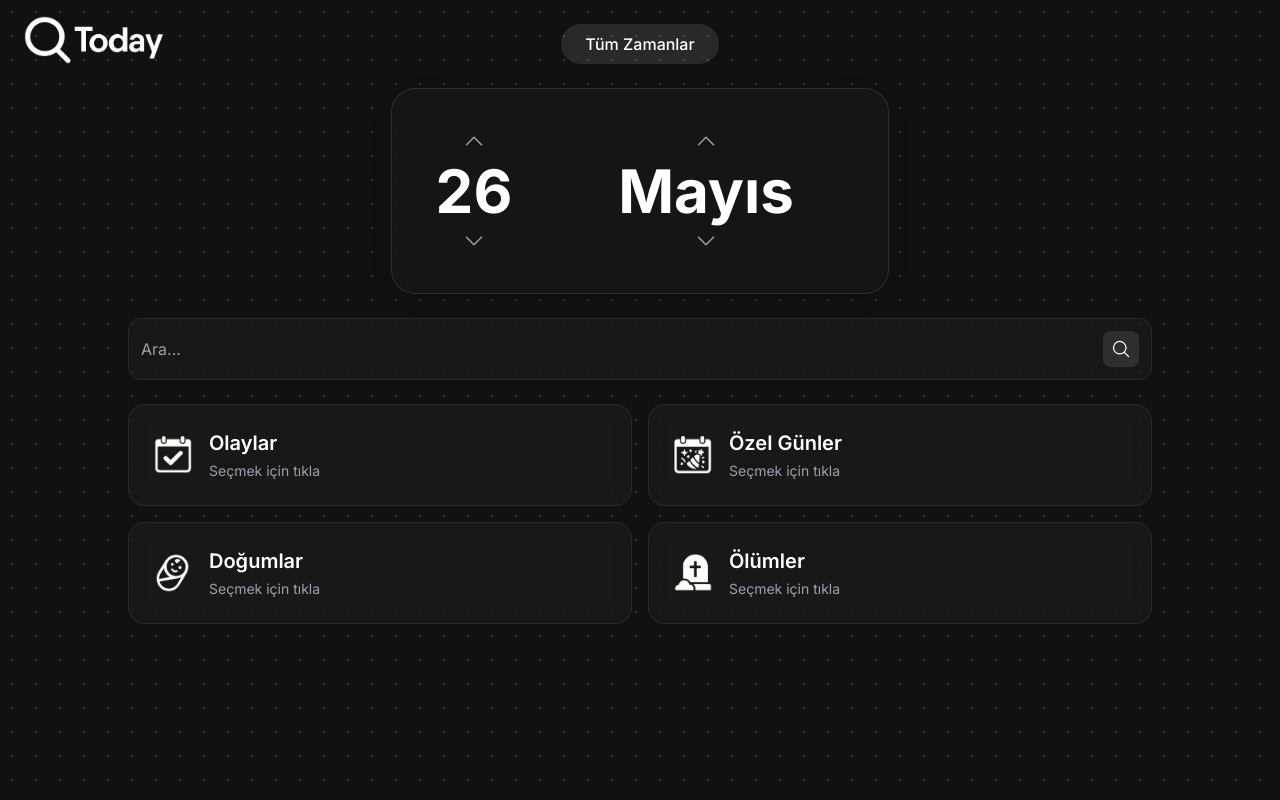
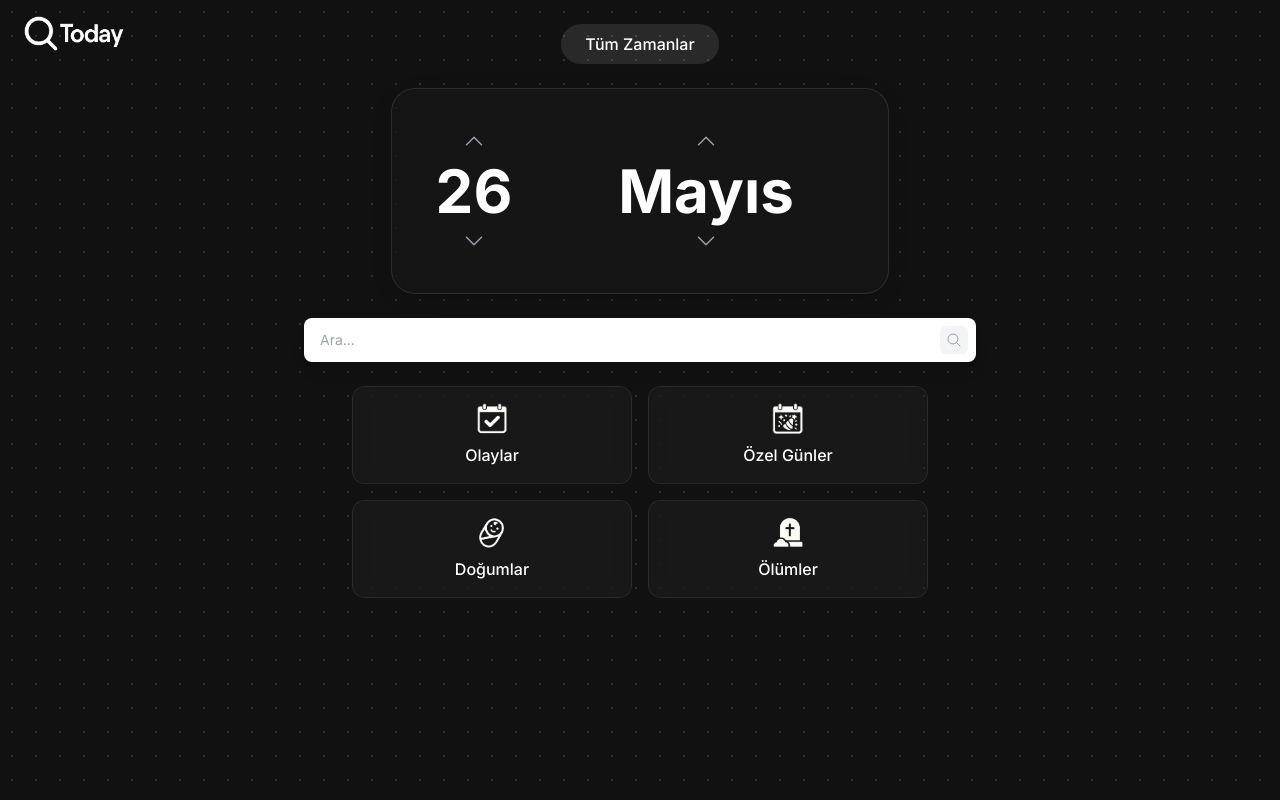
Before and after one commit to hakancankul/today-app, a Next.js app: page / in a window 1280 px wide. Built offline with nearby package versions, Linux system fonts and the light colour scheme; no server answers; the database is empty.

Commit message:
ui/ux improvements

```diff
--- a/src/app/page.tsx
+++ b/src/app/page.tsx
@@ -163,26 +163,26 @@ export default function Home() {
           <Image
             src="/logo.png"
             alt="Today Logo"
-            width={140}
-            height={48}
+            width={100}
+            height={34}
             className="text-white"
             priority
           />
         </div>
 
-        <div className="flex flex-col items-center max-w-5xl mx-auto">
+        <div className="flex flex-col items-center max-w-3xl mx-auto">
           {/* Tarih Seçici */}
           <div className="w-full mb-4 sm:mb-6">
             <DateSelector onChange={handleDateChange} />
           </div>
 
           {/* Arama Kutusu */}
-          <div className="w-full mb-4 sm:mb-6">
+          <div className="w-full max-w-2xl mb-4 sm:mb-6">
             <SearchBar onSearch={handleSearch} />
           </div>
 
           {/* Kartlar - 2x2 Grid */}
-          <div className="w-full grid grid-cols-1 sm:grid-cols-2 gap-3 sm:gap-4 mb-4 sm:mb-6">
+          <div className="w-full max-w-xl grid grid-cols-1 sm:grid-cols-2 gap-3 sm:gap-4 mb-4 sm:mb-6">
             {/* Üst Sıra - Olaylar ve Özel Günler */}
             {topEventTypes.map((type) => (
               <EventCard
--- a/src/components/EventCard.tsx
+++ b/src/components/EventCard.tsx
@@ -27,7 +27,7 @@ export default function EventCard({ type, isSelected, onClick }: EventCardProps)
   return (
     <motion.button
       onClick={onClick}
-      className={`glass-card w-full p-6 rounded-2xl text-left transition-all duration-300 ${
+      className={`glass-card w-full p-4 rounded-xl transition-all duration-300 flex items-center justify-center ${
         isSelected ? 'ring-2 ring-blue-500 bg-white/5' : ''
       }`}
       whileHover={{ scale: 1.02 }}
@@ -35,8 +35,8 @@ export default function EventCard({ type, isSelected, onClick }: EventCardProps)
       initial={{ opacity: 0, y: 20 }}
       animate={{ opacity: 1, y: 0 }}
     >
-      <div className="flex items-center space-x-4">
-        <div className="w-10 h-10 relative">
+      <div className="flex flex-col items-center space-y-2">
+        <div className="w-8 h-8 relative">
           <Image
             src={CARD_ICONS[type]}
             alt={CARD_TITLES[type]}
@@ -45,14 +45,9 @@ export default function EventCard({ type, isSelected, onClick }: EventCardProps)
             priority
           />
         </div>
-        <div>
-          <h3 className="text-xl font-semibold text-white">
-            {CARD_TITLES[type]}
-          </h3>
-          <p className="text-gray-400 text-sm mt-1">
-            {isSelected ? 'Seçildi' : 'Seçmek için tıkla'}
-          </p>
-        </div>
+        <h3 className="text-base font-medium text-white text-center">
+          {CARD_TITLES[type]}
+        </h3>
       </div>
     </motion.button>
   );
--- a/src/components/SearchBar.tsx
+++ b/src/components/SearchBar.tsx
@@ -15,23 +15,23 @@ export default function SearchBar({ onSearch }: SearchBarProps) {
 
   return (
     <form onSubmit={handleSubmit} className="w-full">
-      <div className="glass-card flex items-center gap-2 p-2 sm:p-3 rounded-xl">
+      <div className="flex items-center gap-2 p-1.5 sm:p-2 rounded-lg bg-white shadow-lg">
         <input
           type="text"
           value={query}
           onChange={(e) => setQuery(e.target.value)}
           placeholder="Ara..."
-          className="flex-1 bg-transparent text-white placeholder-gray-400 text-sm sm:text-base focus:outline-none"
+          className="flex-1 bg-transparent text-gray-900 placeholder-gray-400 text-sm focus:outline-none px-2"
         />
         <button
           type="submit"
-          className={`p-2 rounded-lg transition-all duration-200 ${
+          className={`p-1.5 rounded-md transition-all duration-200 ${
             query.trim()
-              ? 'bg-white text-gray-900 hover:bg-gray-100'
-              : 'bg-white/10 text-white hover:bg-white/20'
+              ? 'bg-gray-900 text-white hover:bg-black'
+              : 'bg-gray-100 text-gray-400 hover:bg-gray-200'
           }`}
         >
-          <MagnifyingGlassIcon className="w-4 h-4 sm:w-5 sm:h-5" />
+          <MagnifyingGlassIcon className="w-4 h-4" />
         </button>
       </div>
     </form>
```
